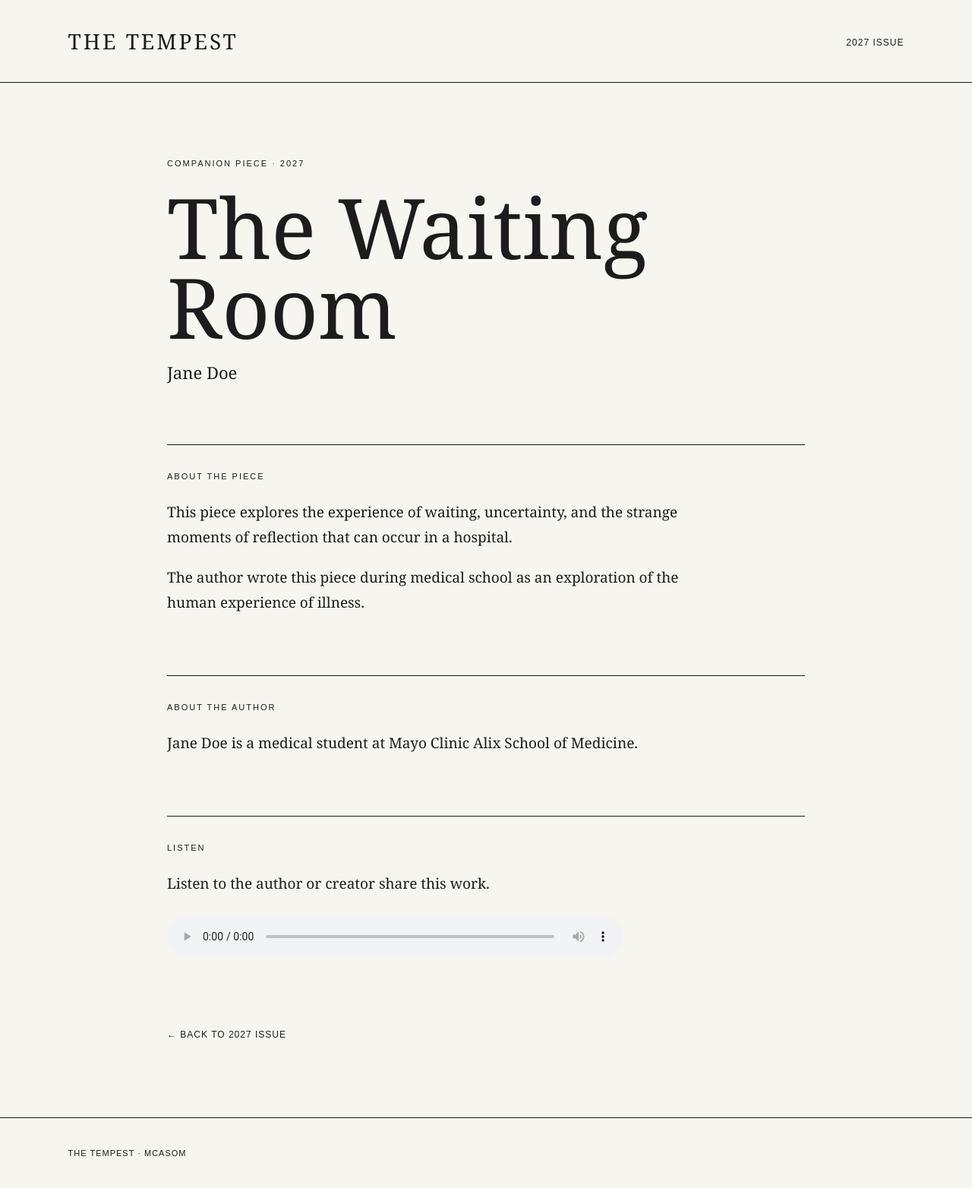
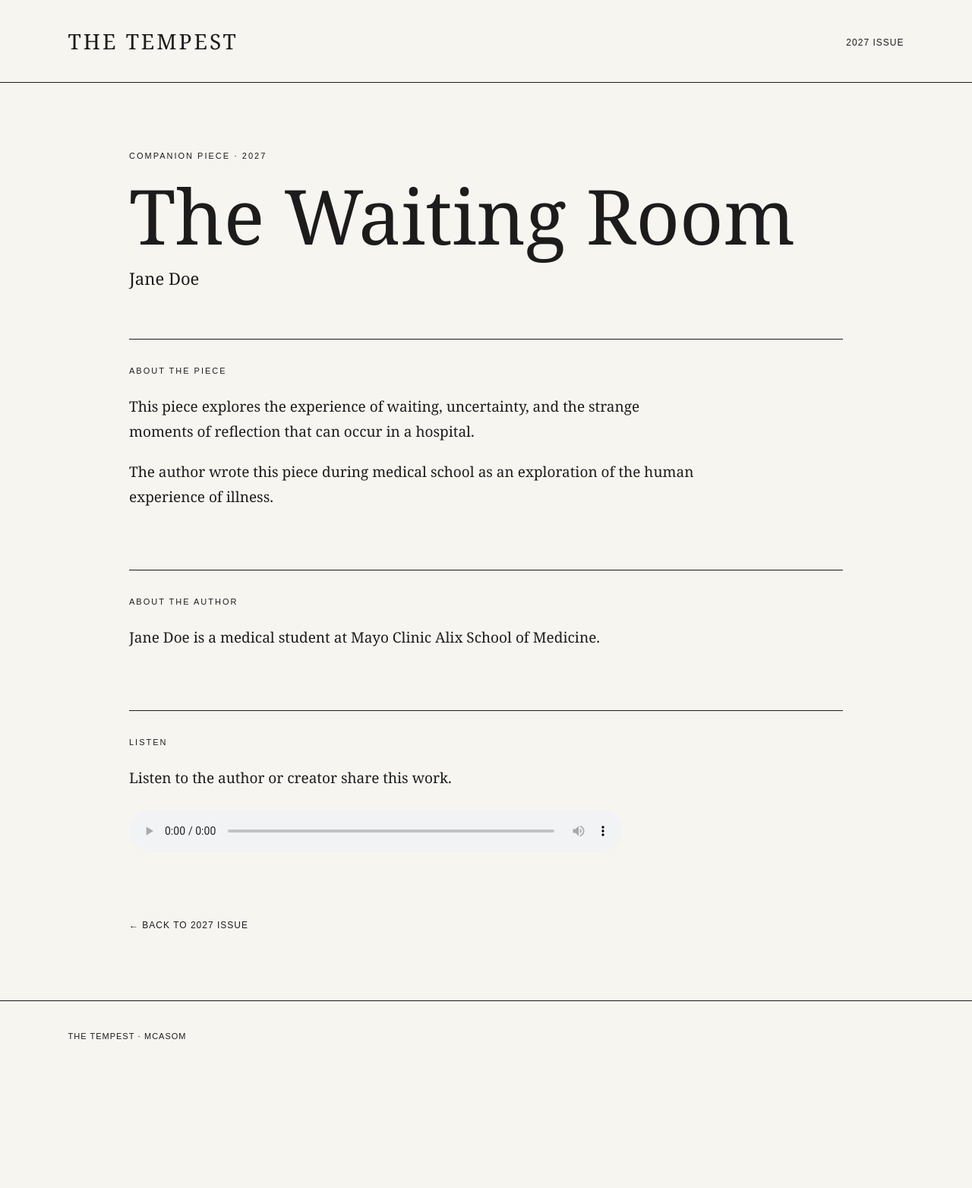
Before and after one commit to brettchy8/mcasom-the-tempest, a Jekyll site: the page built from issues/2027/works/the-waiting-room.md, in a window 1280 px wide. Shown: the whole page at 76% size. Built offline with Jekyll 4.4.1, drawn with Linux system fonts in a browser that asks for light colours; after the commit the page ends 1410 px from its top, so only the background shows below that.

Commit message:
Update work.html

```diff
--- a/_layouts/work.html
+++ b/_layouts/work.html
@@ -44,11 +44,9 @@
             text-decoration: none;
 
             font-family: Arial, sans-serif;
-
             font-size: 12px;
 
             text-transform: uppercase;
-
             letter-spacing: 1px;
         }
 
@@ -57,11 +55,9 @@
         }
 
         main {
-            max-width: 900px;
-
+            max-width: 1000px;
             margin: 0 auto;
-
-            padding: 100px 30px;
+            padding: 90px 30px;
         }
 
         .label {
@@ -77,7 +73,7 @@
         }
 
         h1 {
-            font-size: clamp(55px, 9vw, 110px);
+            font-size: clamp(50px, 8vw, 100px);
 
             font-weight: normal;
 
@@ -89,8 +85,68 @@
         .author {
             font-size: 22px;
 
-            margin-bottom: 80px;
+            margin-bottom: 65px;
         }
+
+        /*
+         * ORIGINAL WORK
+         */
+
+        .work {
+            border-top: 1px solid #1c1c1c;
+
+            padding: 45px 0 65px;
+
+            text-align: center;
+        }
+
+        .work img {
+            display: block;
+
+            width: 100%;
+
+            max-height: 850px;
+
+            object-fit: contain;
+
+            margin: 0 auto;
+        }
+
+        .work-caption {
+            margin-top: 18px;
+
+            font-family: Arial, sans-serif;
+
+            font-size: 11px;
+
+            letter-spacing: 0.5px;
+
+            color: #555;
+
+            text-align: left;
+        }
+
+        /*
+         * WRITTEN WORK
+         */
+
+        .written-work {
+            border-top: 1px solid #1c1c1c;
+
+            padding: 50px 0 65px;
+
+            font-size: 21px;
+
+            line-height: 1.8;
+
+            max-width: 750px;
+
+            margin: 0 auto;
+        }
+
+        /*
+         * GENERAL SECTIONS
+         */
 
         .section {
             border-top: 1px solid #1c1c1c;
@@ -112,13 +168,17 @@
             margin: 0 0 25px;
         }
 
-        .section p {
+        .section-content {
             font-size: 19px;
 
             line-height: 1.75;
 
-            max-width: 700px;
+            max-width: 750px;
         }
+
+        /*
+         * AUDIO
+         */
 
         .audio {
             margin-top: 25px;
@@ -127,13 +187,17 @@
         audio {
             width: 100%;
 
-            max-width: 600px;
+            max-width: 650px;
         }
+
+        /*
+         * BACK LINK
+         */
 
         .back {
             display: inline-block;
 
-            margin-top: 30px;
+            margin-top: 20px;
 
             color: #1c1c1c;
 
@@ -170,12 +234,24 @@
                 padding: 25px;
             }
 
+            .logo {
+                font-size: 21px;
+            }
+
             main {
                 padding: 65px 25px;
             }
 
             .author {
-                margin-bottom: 55px;
+                margin-bottom: 45px;
+            }
+
+            .work img {
+                max-height: 600px;
+            }
+
+            .written-work {
+                font-size: 19px;
             }
 
         }
@@ -223,6 +299,60 @@
     </div>
 
 
+    <!--
+    =====================================================
+    ORIGINAL VISUAL WORK
+    =====================================================
+    Displays automatically if the work has an image.
+    -->
+
+    {% if page.image %}
+
+    <section class="work">
+
+        <img
+            src="{{ page.image }}"
+            alt="{{ page.image_alt | default: page.title }}">
+
+        {% if page.image_caption %}
+
+        <div class="work-caption">
+
+            {{ page.image_caption }}
+
+        </div>
+
+        {% endif %}
+
+    </section>
+
+    {% endif %}
+
+
+    <!--
+    =====================================================
+    WRITTEN WORK
+    =====================================================
+    Displays automatically if written_work is provided.
+    -->
+
+    {% if page.written_work %}
+
+    <section class="written-work">
+
+        {{ page.written_work | markdownify }}
+
+    </section>
+
+    {% endif %}
+
+
+    <!--
+    =====================================================
+    ABOUT THE PIECE
+    =====================================================
+    -->
+
     {% if page.about_piece %}
 
     <section class="section">
@@ -231,14 +361,22 @@
             About the Piece
         </h2>
 
-        <div>
+        <div class="section-content">
+
             {{ page.about_piece | markdownify }}
+
         </div>
 
     </section>
 
     {% endif %}
 
+
+    <!--
+    =====================================================
+    ABOUT THE AUTHOR
+    =====================================================
+    -->
 
     {% if page.about_author %}
 
@@ -248,14 +386,22 @@
             About the Author
         </h2>
 
-        <div>
+        <div class="section-content">
+
             {{ page.about_author | markdownify }}
+
         </div>
 
     </section>
 
     {% endif %}
 
+
+    <!--
+    =====================================================
+    AUDIO
+    =====================================================
+    -->
 
     {% if page.audio %}
 
@@ -264,6 +410,8 @@
         <h2>
             Listen
         </h2>
+
+        <div class="section-content">
 
             <p>
                 Listen to the author or creator share this work.
@@ -280,6 +428,8 @@
                     Your browser does not support audio playback.
 
                 </audio>
+
+            </div>
 
         </div>
 
```
Lines whose indentation alone changed are shown as unchanged.
